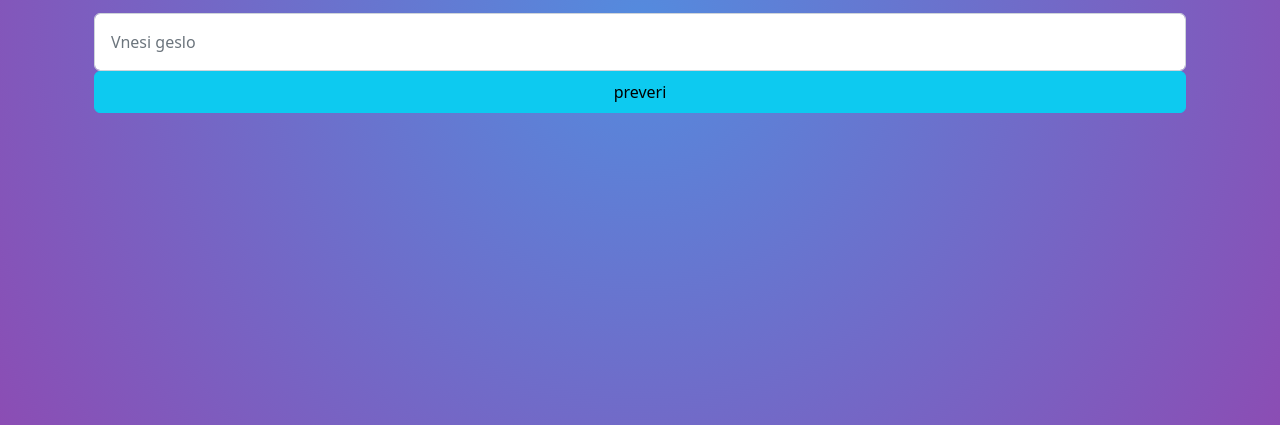
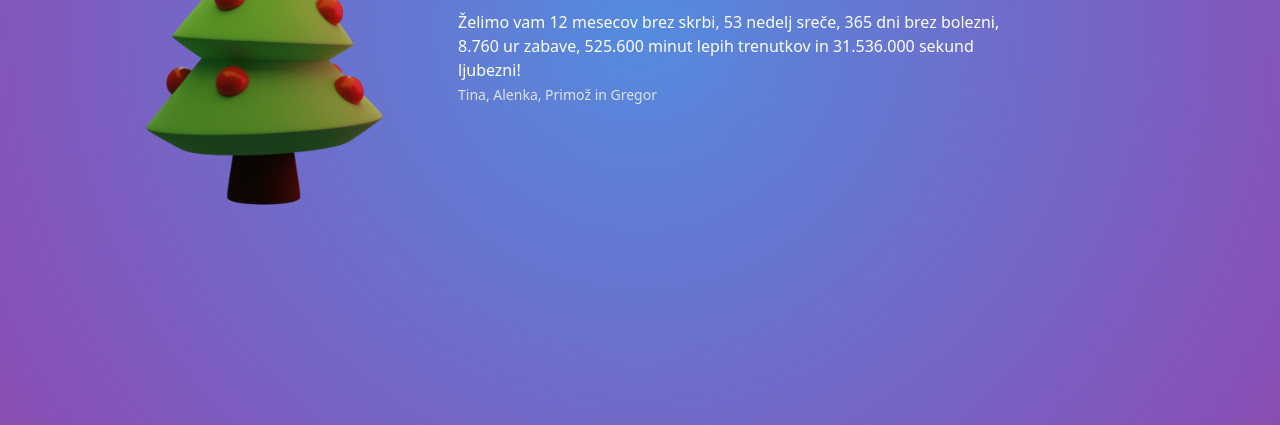
Before and after one commit to Gregorcnik/Voscilo, a plain HTML site: page index.html in a window 1280 px wide. Shown: the part 375-800 px from the top of the page. Drawn offline with nearby package versions, Linux system fonts and the light colour scheme.

Commit message:
izkljucitev gesla

```diff
--- a/index.html
+++ b/index.html
@@ -11,14 +11,14 @@
     <div class="container-sm canvas">
       <block class = "center">
 
-        <div id="zacetek" class="center px-4">
+        <div id="zacetek" class="center px-4" style="visibility: hidden;">
           <h1 class="mx:auto">Živijo!</h1> <br>
           <input type="text" id="geslo" placeholder="Vnesi geslo" class="form-control p-3">
           <button type="submit" class="btn btn-info w-100 p-2 mb-1" id="oddaj" onclick="if(valid()) {enter();}">preveri</button>
           <small id="message" style="color: #dee2e6;"></small>
         </div>
 
-        <div class="row c" style="visibility: hidden;" id="voscilo">
+        <div class="row c" id="voscilo">
           <div class="col-4"><img src="images/jelka.png" alt="Jelka" width = 400px></div>
           <div class="col-6">
             <h1>Vesel Božič!</h1>
```
